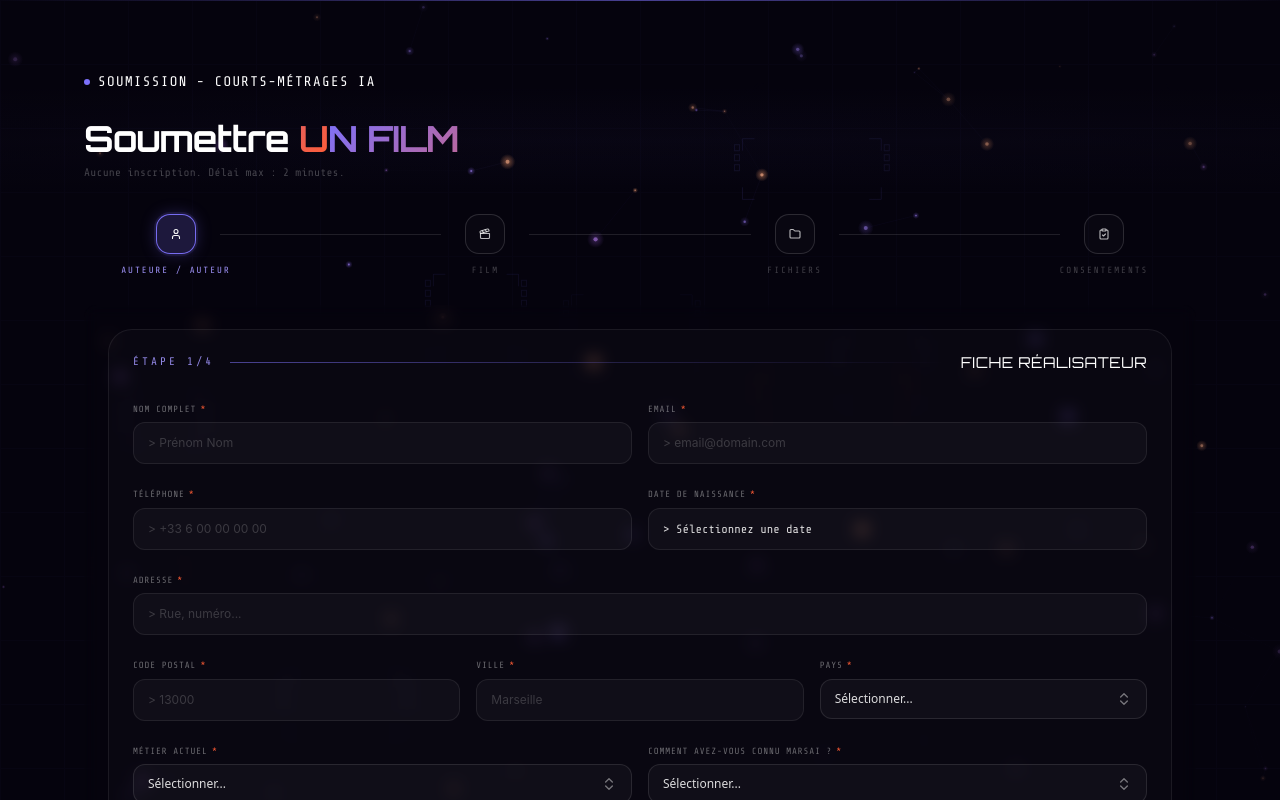
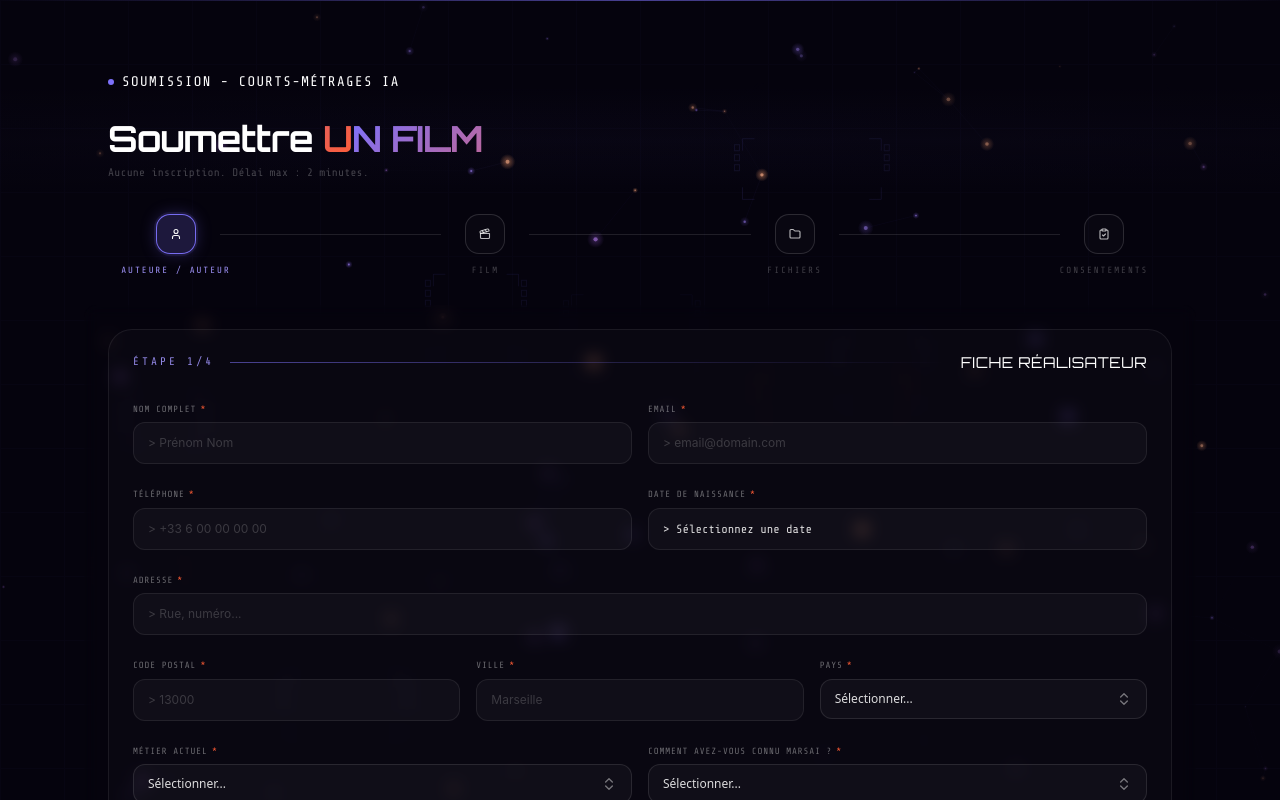
Before and after one commit to pascal-fortunati/marsAI, a React (Vite) app in the folder frontend/: page /submit in a window 1280 px wide. Shown: the top 800 px of the page. Built offline with nearby package versions, Linux system fonts and the light colour scheme.

Commit message:
Alignement du titre avec le formulaire

```diff
--- a/frontend/src/view/submit/SubmitView.tsx
+++ b/frontend/src/view/submit/SubmitView.tsx
@@ -102,6 +102,7 @@ export function SubmitView() {
 
             <div className="relative mx-auto max-w-6xl px-4 sm:px-5 py-6 sm:py-10 md:py-12">
 
+                <div className="px-4 sm:px-6">
                     {/* Soumission - Courts-métrages IA */}
                     <div className="flex items-center gap-2 mb-4 sm:mb-6">
                         <span className="inline-block w-1 h-1 sm:w-1.5 sm:h-1.5 rounded-full" style={{ background: "var(--col-vi)" }}></span>
@@ -121,6 +122,7 @@ export function SubmitView() {
                     <p className="f-mono text-[10px] sm:text-[11px] text-white/25 mb-4 sm:mb-8 tracking-wide">
                         Aucune inscription. Délai max : 2 minutes.
                     </p>
+                </div>
 
                 { /* Barre de progression */}
                 <Progress currentStep={step} />
```
Lines whose indentation alone changed are shown as unchanged.
